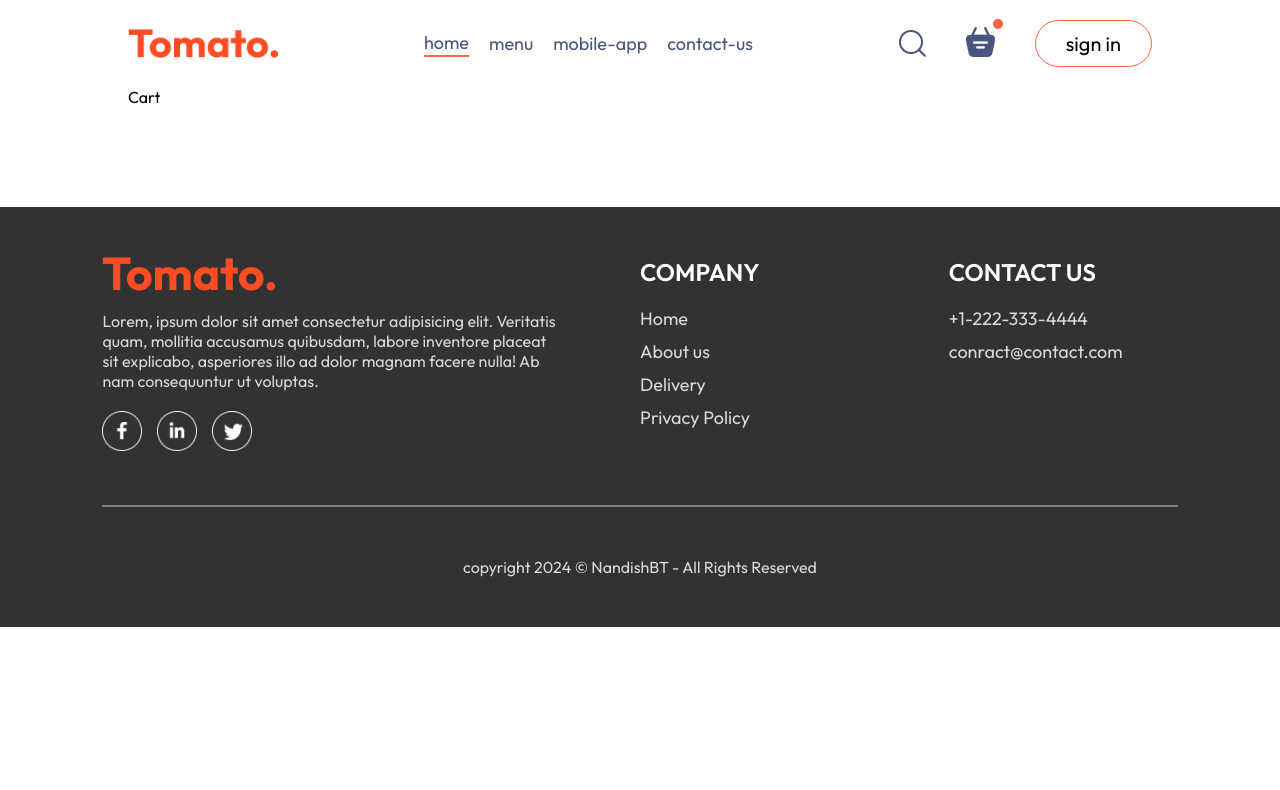
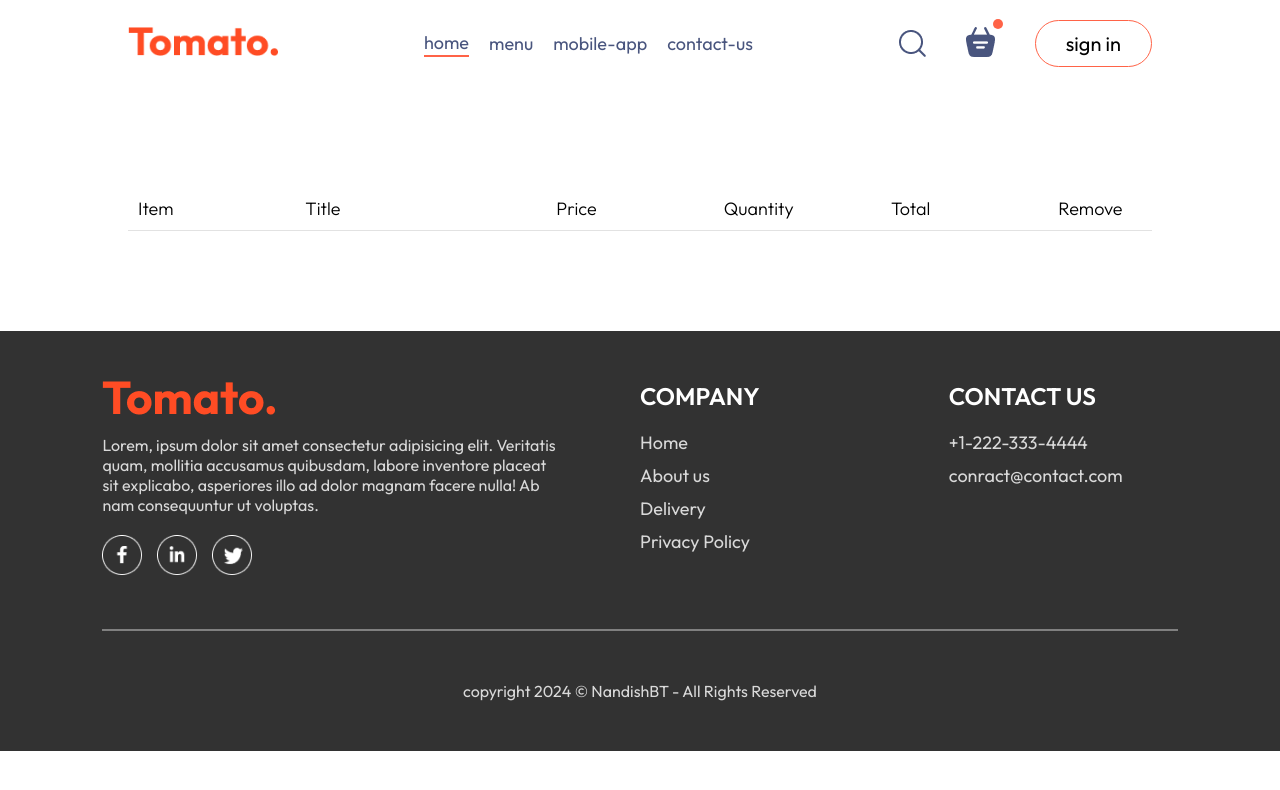
Before and after one commit to nandishbt/Food-Del, a React (Vite) app in the folder frontend/: page /cart in a window 1280 px wide. Shown: the top 790 px of the page. Built offline with nearby package versions, Linux system fonts and the light colour scheme.

Commit message:
add cart section

```diff
--- a/frontend/src/components/Navbar/Navbar.jsx
+++ b/frontend/src/components/Navbar/Navbar.jsx
@@ -7,7 +7,7 @@ const Navbar = ({setLogin}) => {
   const [menu, setMenu] = useState("home");
   return (
     <div className="navbar">
-      <img src={assets.logo} alt="" className="logo" />
+      <Link to={'/'}><img src={assets.logo} alt="" className="logo" /></Link>
 
       <ul className="navbar-menu">
         {["home", "menu", "mobile-app", "contact-us"].map((e, i) => (
@@ -25,7 +25,7 @@ const Navbar = ({setLogin}) => {
         <img src={assets.search_icon} alt="" />
 
         <div className="basket">
-          <img src={assets.basket_icon} alt="" />
+         <Link to={'/cart'}><img src={assets.basket_icon} alt="" /></Link>
           <div className="dot"></div>
         </div>
         <button onClick={()=>setLogin(true)}>sign in</button>
--- a/frontend/src/pages/Cart/Cart.css
+++ b/frontend/src/pages/Cart/Cart.css
@@ -0,0 +1,38 @@
+.cart{
+    margin-top: 100px;
+
+}
+
+.cart-items-title{
+    display: grid;
+    grid-template-columns: 1fr 1.5fr 1fr 1fr 1fr 0.5fr;
+    align-items: center;
+    padding: 10px;
+}
+
+.cart .heading{
+    font-weight: 300;
+    font-size: 18px;
+}
+
+.items{
+    padding: 10px;
+    font-weight: 600;
+}
+
+.items img{
+    width: 100px;
+    border-radius: 5px;
+}
+
+.cart hr{
+    border: none;
+    height: 1px;
+    background-color: #e2e2e2;
+}
+
+.items .x{
+    cursor: pointer;
+    font-size: 18px;
+
+}
--- a/frontend/src/pages/Cart/Cart.jsx
+++ b/frontend/src/pages/Cart/Cart.jsx
@@ -1,9 +1,51 @@
-import React from 'react'
+import React, { useContext } from 'react'
 import './Cart.css'
+import {StoreContext} from './../../context/StoreContext'
 
 const Cart = () => {
+  const {food_list,removeFromCart, cartItems} = useContext(StoreContext)
   return (
-    <div>Cart</div>
+    <div className='cart'>
+
+      <div className="cart-items-title heading">
+        <p>Item</p>
+        <p>Title</p>
+        <p>Price</p>
+        <p>Quantity</p>
+        <p>Total</p>
+        <p>Remove</p>
+      </div>
+      <hr />
+
+      <div className="cart-items-item">
+
+        {food_list.map((item,index)=>
+        {
+          if(cartItems[item._id]>0){
+           return (
+           <div className="div">
+           <div className="items  cart-items-title ">
+            <img src={item.image} alt="" />
+            <p>{item.name}</p>
+            <p>${item.price}</p>
+            <p>{cartItems[item._id]}</p>
+            <p>${item.price * cartItems[item._id]}</p>
+            <p className='x' onClick={()=>removeFromCart(item._id)}>x</p>
+
+            </div>
+            <hr />
+            </div>
+
+          )
+          }
+
+})}
+
+      </div>
+
+
+
+    </div>
   )
 }
 
```
